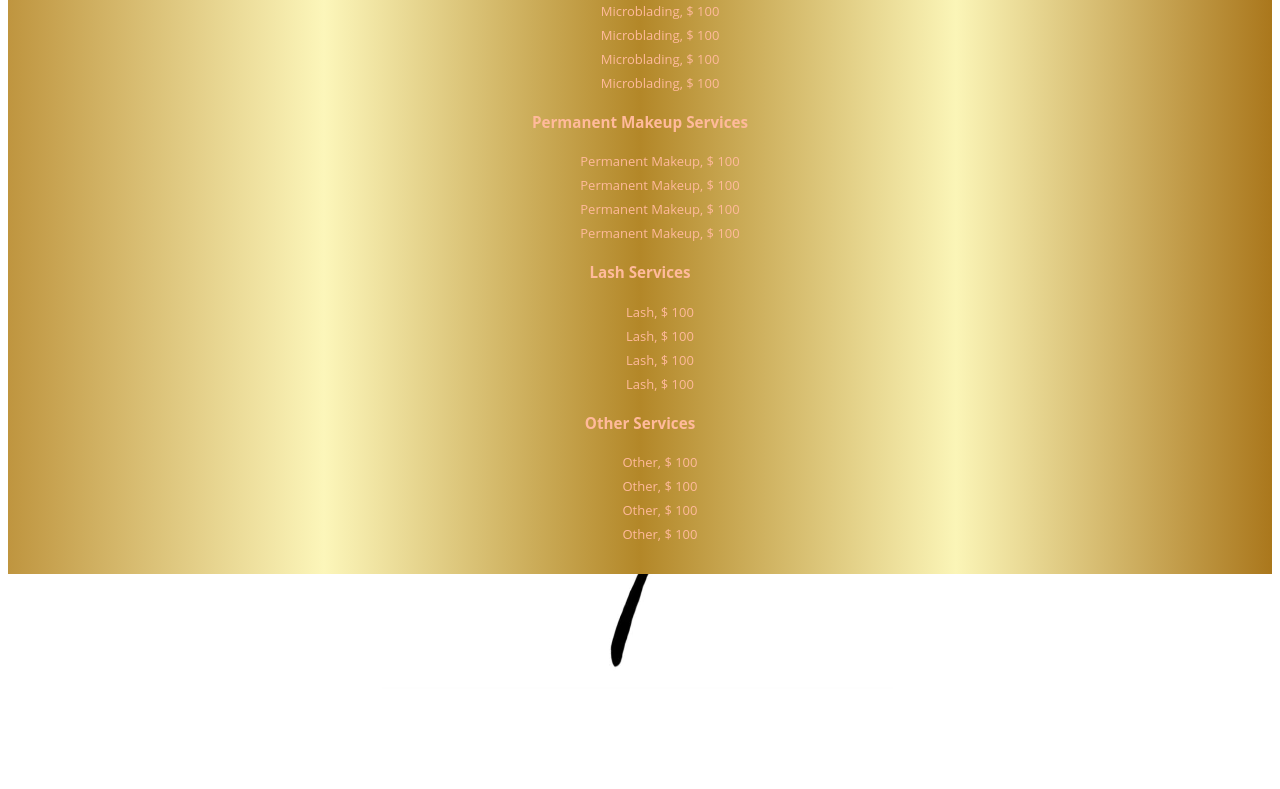
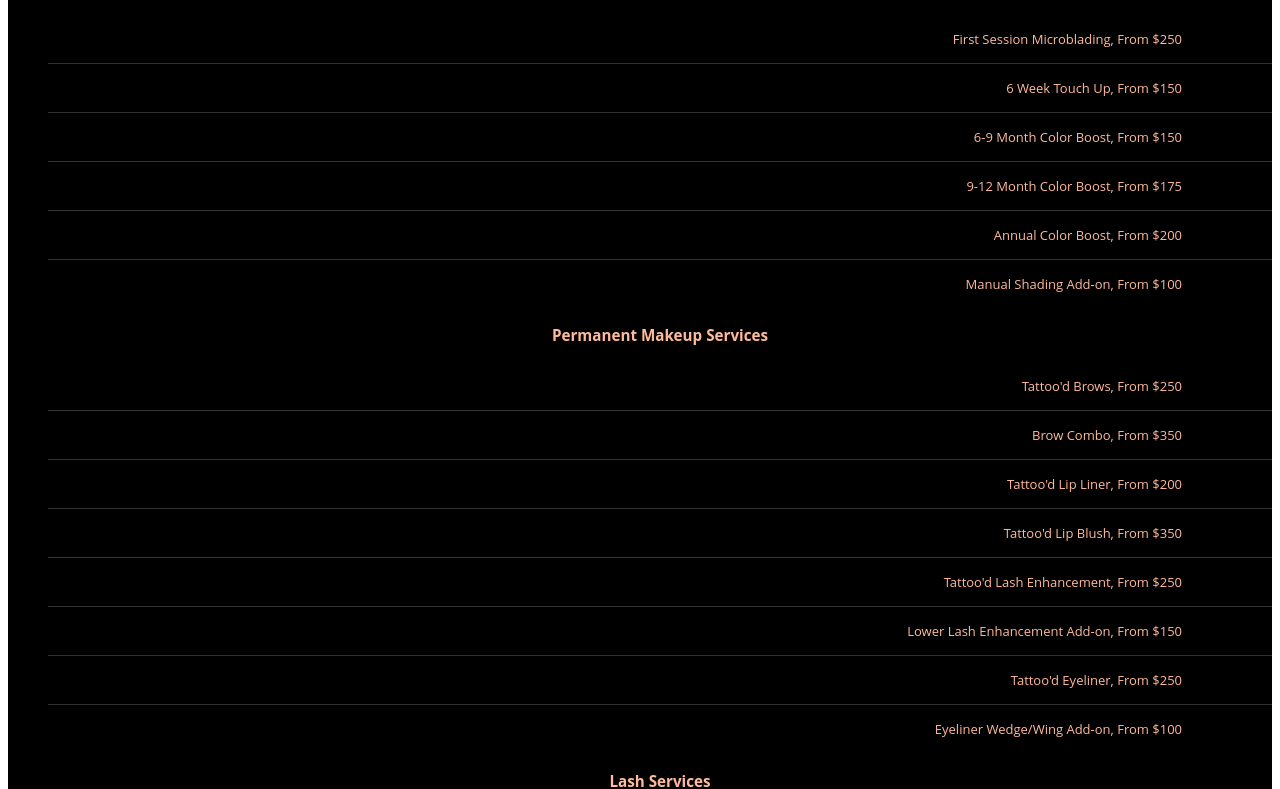
Before and after one commit to LDRMuse/kari_conquers_the_world, a React (Create React App) app in the folder client/: page / in a window 1280 px wide. Shown: the part 1236-2025 px from the top of the page. Built offline with nearby package versions, Linux system fonts and the light colour scheme.

Commit message:
:lipstick: add and style a list of services

```diff
--- a/client/src/assets/list-of-services.json
+++ b/client/src/assets/list-of-services.json
@@ -1,87 +1,119 @@
 [
   [ {
-    "title": "Microblading",
-    "price": "$ 100",
+    "title": "First Session Microblading",
+    "price": "From $250",
     "id": "1"
   },
   {
-    "title": "Microblading",
-    "price": "$ 100",
+    "title": "6 Week Touch Up",
+    "price": "From $150",
     "id": "2"
   },
   {
-    "title": "Microblading",
-    "price": "$ 100",
+    "title": "6-9 Month Color Boost",
+    "price": "From $150",
     "id": "3"
   },
   {
-    "title": "Microblading",
-    "price": "$ 100",
+    "title": "9-12 Month Color Boost",
+    "price": "From $175",
     "id": "4"
-  }],
+  },
+  {
+    "title": "Annual Color Boost",
+    "price": "From $200",
+    "id": "5"
+  },
+  {
+    "title": "Manual Shading Add-on",
+    "price": "From $100",
+    "id": "6"
+  }
+],
 
   [{
-    "title": "Permanent Makeup",
-    "price": "$ 100",
+    "title": "Tattoo'd Brows",
+    "price": "From $250",
     "id": "1"
   },
   {
-    "title": "Permanent Makeup",
-    "price": "$ 100",
+    "title": "Brow Combo",
+    "price": "From $350",
     "id": "2"
   },
   {
-    "title": "Permanent Makeup",
-    "price": "$ 100",
+    "title": "Tattoo'd Lip Liner",
+    "price": "From $200",
     "id": "3"
   },
   {
-    "title": "Permanent Makeup",
-    "price": "$ 100",
+    "title": "Tattoo'd Lip Blush",
+    "price": "From $350",
     "id": "4"
-  }],
+  },
+  {
+    "title": "Tattoo'd Lash Enhancement",
+    "price": "From $250",
+    "id": "5"
+  },
+  {
+    "title": "Lower Lash Enhancement Add-on",
+    "price": "From $150",
+    "id": "6"
+  },
+  {
+    "title": "Tattoo'd Eyeliner",
+    "price": "From $250",
+    "id": "7"
+  },
+  {
+    "title": "Eyeliner Wedge/Wing Add-on",
+    "price": "From $100",
+    "id": "8"
+  }
+],
   [
     {
-      "title": "Lash",
-      "price": "$ 100",
+      "title": "Classic Lash Set",
+      "price": "From $150",
       "id": "1"
     },
     {
-      "title": "Lash",
-      "price": "$ 100",
+      "title": "Partial Lash Set",
+      "price": "From $100",
       "id": "2"
     },
     {
-      "title": "Lash",
-      "price": "$ 100",
+      "title": "Volume Lash Set",
+      "price": "From $225",
       "id": "3"
-    },
-    {
-      "title": "Lash",
-      "price": "$ 100",
-      "id": "4"
     }
   ],
   [
     {
-      "title": "Other",
-      "price": "$ 100",
+      "title": "Brow Wax",
+      "price": "From 25",
       "id": "1"
     },
     {
-      "title": "Other",
-      "price": "$ 100",
+      "title": "Brow Wax + Tint",
+      "price": "From 35",
       "id": "2"
     },
     {
-      "title": "Other",
-      "price": "$ 100",
+      "title": "Brow Henna",
+      "price": "From 45",
       "id": "3"
     },
     {
-      "title": "Other",
-      "price": "$ 100",
+      "title": "Tattoo's Freckles",
+      "price": "From 65",
       "id": "4"
+    },
+    {
+      "title": "Tattoo's Beauty Mark",
+      "price": "From 40",
+      "id": "5"
     }
   ]
 ]
--- a/client/src/components/views/menu/Menu.js
+++ b/client/src/components/views/menu/Menu.js
@@ -40,35 +40,38 @@ export const Menu = () => {
 
   return (
     <Fragment>
-
       <div className="menu-header">
 
         <div className='body' id='service-menu'>
           <h1 className='service-menu-header'>Services</h1>
-          <div className="card">
+          <div id="menuBoxx" className="menuBox">
+            <div className='column1'>
+              <ul className='ulMenu'>
                 <h3>Microblading Services</h3>
-            <ul className='ulMenu'>
                 {microblading}
               </ul>
 
+              <ul className='ulMenu'>
                 <h3>Permanent Makeup Services</h3>
-            <ul className='ulMenu'>
                 {permanent}
               </ul>
+            </div>
 
+            <div className="column2">
+              <ul className='ulMenu'>
                 <h3>Lash Services</h3>
-            <ul className='ulMenu'>
                 {lash}
               </ul>
 
+              <ul className='ulMenu'>
                 <h3>Other Services</h3>
-            <ul className='ulMenu'>
                 {other}
               </ul>
 
             </div>
           </div>
         </div>
+      </div>
     </Fragment>
   )
 }
--- a/client/src/components/views/menu/menu.scss
+++ b/client/src/components/views/menu/menu.scss
@@ -7,6 +7,7 @@ $pink: #FFBA9B;
 $black: #000;
 $white: whitesmoke;
 
+/* Kari's logo */
 .menu-header {
   background: url("../../../images/monroeBeauty.jpg") center fixed no-repeat;
   background-color: white;
@@ -17,6 +18,10 @@ $white: whitesmoke;
   text-shadow: 2px 2px 4px $white;
 }
 
+#menuBoxx {
+  background-color: black;
+  padding-top: 1px;
+}
 
 .service-menu-header {
   color: $black;
@@ -40,16 +45,65 @@ $white: whitesmoke;
   text-shadow: none;
 }
 
+.menuBox {
+  align-items: center;
+}
+
+/* https://codepen.io/equinusocio/pen/OqpBKJ */
+
+/* List */
 .ulMenu {
-  list-style-type: none;
+  counter-reset: index;
+  // max-width: 300px;
+  // padding: 0;
 }
+
+/* List element */
+li {
+  align-items: center;
+  box-sizing: border-box;
+  counter-increment: index;
+  display: flex;
+  justify-content: space-between;
+  padding: 12px 0;
+  padding-right: 90px;
+}
+
+
+/* Element counter */
+li::before {
+  -webkit-background-clip: text;
+  align-self: flex-start;
+  background-attachment: fixed;
+  background-image: linear-gradient(to bottom, aquamarine, orangered);
+  content: counters(index, ".", decimal-leading-zero);
+  font-size: 1.5rem;
+  font-variant-numeric: tabular-nums;
+  font-weight: bold;
+  min-width: 50px;
+  padding-right: 12px;
+  text-align: right;
+  -webkit-text-fill-color: transparent;
+}
+
+
+/* Element separation */
+li + li {
+  border-top: 1px solid rgba(255,255,255,0.2);
+}
+
+
+// .ulMenu {
+//   list-style-type: none;
+// }
+
 
 #service-menu {
   background: linear-gradient(to right, $gold1, $light1, $gold2, $light2, $gold3);;
   color: $pink !important;
   font-family: "Open Sans", "Helvetica Neue", Helvetica, Arial, sans-serif;
   font-size: 13px;
-  padding-bottom: 15px;
+  padding-bottom: 50px;
   padding-top: 1px;
   text-shadow: none !important;
 }
```
Lines whose indentation alone changed are shown as unchanged.
